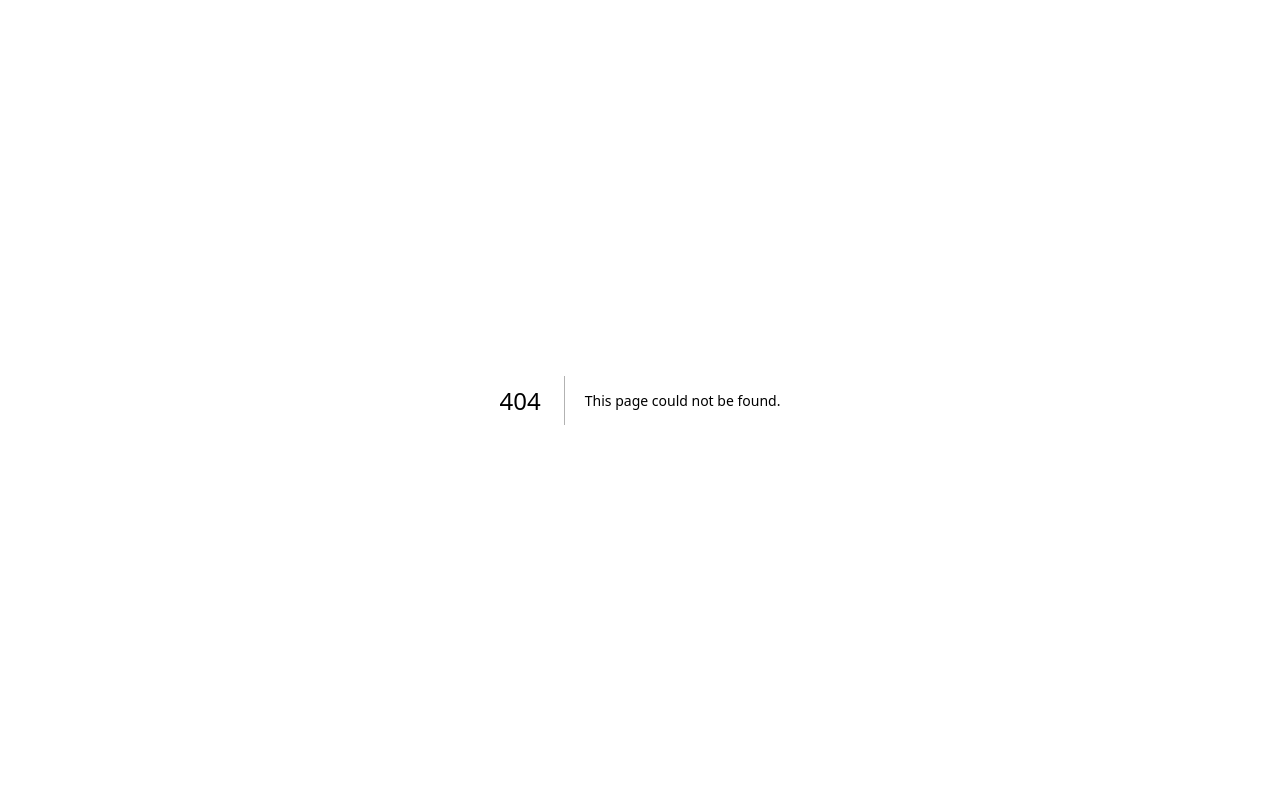
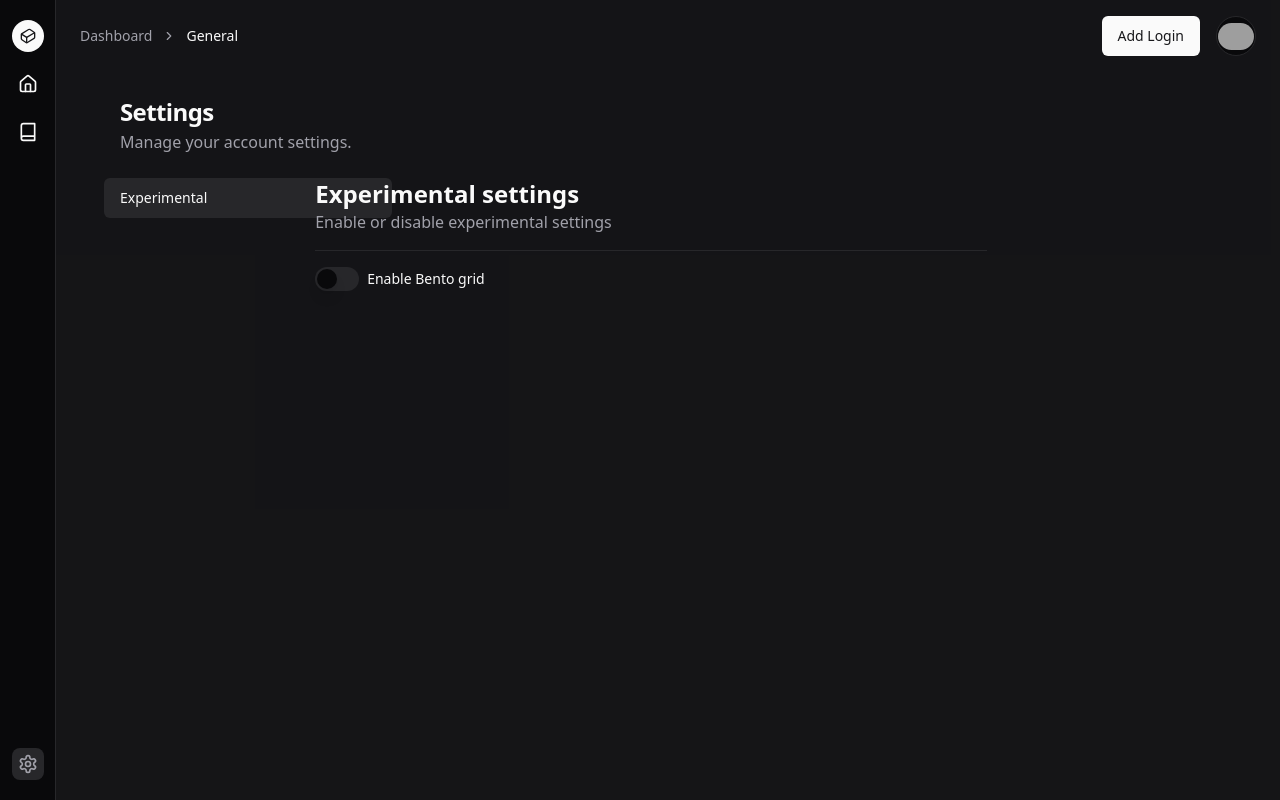
Before and after one commit to TokaPass/toka-web, a Next.js app: page /settings in a window 1280 px wide. Before the commit this address had no page. Built offline with nearby package versions, Linux system fonts and the light colour scheme; grey boxes are pictures that could not be loaded.

Commit message:
added settings and ability to enable experimental bento grid

```diff
--- /dev/null
+++ b/components/SettingsLayout.tsx
@@ -0,0 +1,51 @@
+import Image from "next/image"
+
+import { SidebarNav } from "./SettingsNav"
+
+const sidebarNavItems = [
+  {
+    title: "Experimental",
+    href: "/settings",
+  }
+]
+
+interface SettingsLayoutProps {
+  children: React.ReactNode
+}
+
+export default function SettingsLayout({ children }: SettingsLayoutProps) {
+  return (
+    <>
+      <div className="md:hidden">
+        <Image
+          src="/examples/forms-light.png"
+          width={1280}
+          height={791}
+          alt="Forms"
+          className="block dark:hidden"
+        />
+        <Image
+          src="/examples/forms-dark.png"
+          width={1280}
+          height={791}
+          alt="Forms"
+          className="hidden dark:block"
+        />
+      </div>
+      <div className="hidden space-y-6 pl-10 pb-16 md:block">
+        <div className="space-y-0.5">
+          <h2 className="text-2xl font-bold tracking-tight">Settings</h2>
+          <p className="text-muted-foreground">
+            Manage your account settings.
+          </p>
+        </div>
+        <div className="flex flex-col space-y-8 lg:flex-row lg:space-y-0">
+          <aside className="-mx-4 lg:w-1/5">
+            <SidebarNav items={sidebarNavItems} />
+          </aside>
+          <div className="flex-1 lg:max-w-2xl">{children}</div>
+        </div>
+      </div>
+    </>
+  )
+}
--- /dev/null
+++ b/components/SettingsNav.tsx
@@ -0,0 +1,43 @@
+// ripped from shadcn examples
+import Link from "next/link"
+import { usePathname } from "next/navigation"
+
+import { cn } from "@/lib/utils"
+import { buttonVariants } from "./ui/button"
+
+interface SidebarNavProps extends React.HTMLAttributes<HTMLElement> {
+  items: {
+    href: string
+    title: string
+  }[]
+}
+
+export function SidebarNav({ className, items, ...props }: SidebarNavProps) {
+  const pathname = usePathname()
+
+  return (
+    <nav
+      className={cn(
+        "flex space-x-2 lg:flex-col lg:space-x-0 lg:space-y-1",
+        className
+      )}
+      {...props}
+    >
+      {items.map((item) => (
+        <Link
+          key={item.href}
+          href={item.href}
+          className={cn(
+            buttonVariants({ variant: "ghost" }),
+            pathname === item.href
+              ? "bg-muted hover:bg-muted"
+              : "hover:bg-transparent hover:underline",
+            "justify-start w-72"
+          )}
+        >
+          {item.title}
+        </Link>
+      ))}
+    </nav>
+  )
+}
--- a/components/layout.tsx
+++ b/components/layout.tsx
@@ -109,8 +109,8 @@ export default function Layout({ children }: { children: React.ReactNode }) {
               <Tooltip>
                 <TooltipTrigger asChild>
                   <Link
-                    href="/"
-                    className="flex h-9 w-9 items-center justify-center rounded-lg text-muted-foreground transition-colors hover:text-foreground md:h-8 md:w-8"
+                    href="/settings"
+                    className={`flex h-9 ${path === "/settings" ? "bg-accent" : ""} w-9 items-center justify-center rounded-lg text-muted-foreground transition-colors hover:text-foreground md:h-8 md:w-8`}
                   >
                     <Settings className="h-5 w-5" />
                     <span className="sr-only">Settings</span>
--- /dev/null
+++ b/components/ui/switch.tsx
@@ -0,0 +1,27 @@
+import * as React from "react"
+import * as SwitchPrimitives from "@radix-ui/react-switch"
+
+import { cn } from "@/lib/utils"
+
+const Switch = React.forwardRef<
+  React.ElementRef<typeof SwitchPrimitives.Root>,
+  React.ComponentPropsWithoutRef<typeof SwitchPrimitives.Root>
+>(({ className, ...props }, ref) => (
+  <SwitchPrimitives.Root
+    className={cn(
+      "peer inline-flex h-6 w-11 shrink-0 cursor-pointer items-center rounded-full border-2 border-transparent transition-colors focus-visible:outline-none focus-visible:ring-2 focus-visible:ring-ring focus-visible:ring-offset-2 focus-visible:ring-offset-background disabled:cursor-not-allowed disabled:opacity-50 data-[state=checked]:bg-primary data-[state=unchecked]:bg-input",
+      className
+    )}
+    {...props}
+    ref={ref}
+  >
+    <SwitchPrimitives.Thumb
+      className={cn(
+        "pointer-events-none block h-5 w-5 rounded-full bg-background shadow-lg ring-0 transition-transform data-[state=checked]:translate-x-5 data-[state=unchecked]:translate-x-0"
+      )}
+    />
+  </SwitchPrimitives.Root>
+))
+Switch.displayName = SwitchPrimitives.Root.displayName
+
+export { Switch }
--- a/package.json
+++ b/package.json
@@ -17,6 +17,7 @@
     "@radix-ui/react-separator": "^1.0.3",
     "@radix-ui/react-slider": "^1.2.0",
     "@radix-ui/react-slot": "^1.0.2",
+    "@radix-ui/react-switch": "^1.1.0",
     "@radix-ui/react-tabs": "^1.0.4",
     "@radix-ui/react-tooltip": "^1.0.7",
     "class-variance-authority": "^0.7.0",
--- a/pages/index.tsx
+++ b/pages/index.tsx
@@ -31,7 +31,7 @@ interface ILogin {
 }
 
 export default function Dashboard({ data }: any) {
-  const isBentoEnabled = false
+  const isBentoEnabled = JSON.parse(`${localStorage.getItem("bentoGrid")}`)
   const [searchTerm, setSearchTerm] = useState("")
   const [showPassword, setShowPassword] = useState<ShowPassword>({})
 
--- /dev/null
+++ b/pages/settings.tsx
@@ -0,0 +1,43 @@
+import SettingsLayout from "@/components/SettingsLayout";
+import Layout from "@/components/layout";
+import { Label } from "@/components/ui/label";
+import { Separator } from "@/components/ui/separator";
+import { Switch } from "@/components/ui/switch";
+import { useState, useEffect } from "react";
+
+export default function Settings() {
+  const [isBentoEnabled, setIsBentoEnabled] = useState(false);
+
+  useEffect(() => {
+    if (typeof window !== "undefined") {
+      const storedValue = localStorage.getItem("bentoGrid");
+      if (storedValue) {
+        setIsBentoEnabled(storedValue === "true");
+      }
+    }
+  }, []);
+
+  const handleBentoChange = (newVal: any) => {
+    setIsBentoEnabled(newVal);
+    if (typeof window !== "undefined") {
+      localStorage.setItem("bentoGrid", `${newVal}`);
+    }
+  };
+
+  return (
+    <Layout>
+      <SettingsLayout>
+        <p className="font-semibold text-2xl">Experimental settings</p>
+        <p className="text-muted-foreground">Enable or disable experimental settings</p>
+        <Separator className="mt-4" />
+
+        <div className="mt-4">
+          <div className="flex items-center space-x-2">
+            <Switch id="bento" checked={isBentoEnabled} onCheckedChange={handleBentoChange} />
+            <Label htmlFor="bento">Enable Bento grid</Label>
+          </div>
+        </div>
+      </SettingsLayout>
+    </Layout>
+  );
+}
```
Also changed, not shown: 1 other file (tests, documents, lock files or other folders).
